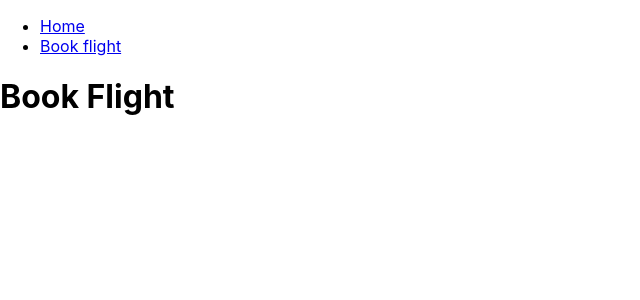
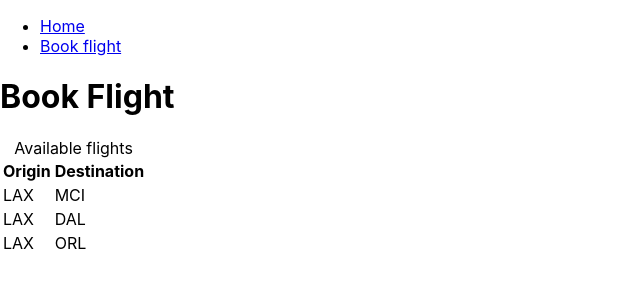
Before and after one commit to coryhouse/swa, a React (Create React App) app: page /book-flight in a window 1280 px wide. Shown: the top 300 px of the page, without its empty margins (0-640 px from the left). Built offline with nearby package versions, Linux system fonts and the light colour scheme.

Commit message:
flights displaying

```diff
--- a/src/BookFlight.js
+++ b/src/BookFlight.js
@@ -1,10 +1,47 @@
 import React from "react";
 import createReactClass from "create-react-class";
+import { getFlights } from "./api/flightApi";
 import { Link } from "react-router-dom";
 
 const BookFlight = createReactClass({
+  getInitialState: function() {
+    return {
+      flights: []
+    };
+  },
+
+  componentDidMount: function() {
+    // var self = this;
+    getFlights().then(flights => {
+      this.setState({ flights: flights });
+    });
+  },
+
   render: function() {
-    return <h1>Book Flight</h1>;
+    return (
+      <>
+        <h1>Book Flight</h1>
+        <table>
+          <caption>Available flights</caption>
+          <thead>
+            <tr>
+              <th scope="col">Origin</th>
+              <th scope="col">Destination</th>
+            </tr>
+          </thead>
+          <tbody>
+            {this.state.flights.map(flight => {
+              return (
+                <tr>
+                  <td>{flight.origin}</td>
+                  <td>{flight.destination}</td>
+                </tr>
+              );
+            })}
+          </tbody>
+        </table>
+      </>
+    );
   }
 });
 
--- /dev/null
+++ b/src/api/flightApi.js
@@ -0,0 +1,28 @@
+export function getFlights() {
+  return Promise.resolve([
+    {
+      destination: "MCI",
+      origin: "LAX",
+      date: "1/18/2018",
+      price: 139,
+      wifi: true,
+      flightNumber: 98
+    },
+    {
+      destination: "DAL",
+      origin: "LAX",
+      date: "1/19/2018",
+      price: 129,
+      wifi: false,
+      flightNumber: 198
+    },
+    {
+      destination: "ORL",
+      origin: "LAX",
+      date: "1/19/2018",
+      price: 129,
+      wifi: false,
+      flightNumber: 198
+    }
+  ]);
+}
```
